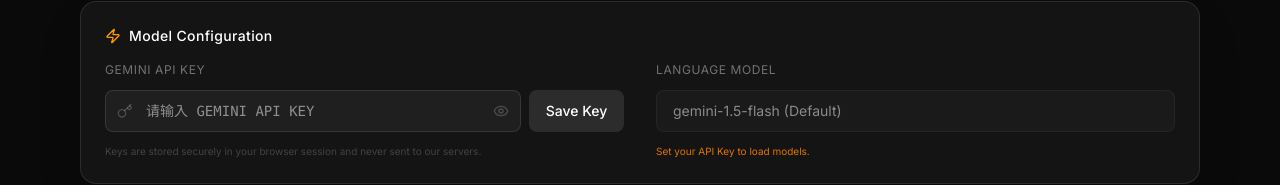
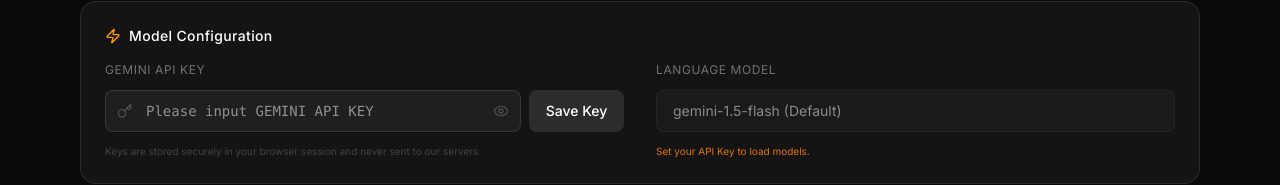
Before and after one commit to misterye/xdit-posts-summarizer, a React (Vite) app: page / in a window 1280 px wide. Both pictures are taken after a click on the button 1196 px from the left and 39 px from the top of the page. Shown: the part 111-296 px from the top of the page. Built offline with nearby package versions, Linux system fonts and the light colour scheme.

Commit message:
Update App.tsx

```diff
--- a/src/App.tsx
+++ b/src/App.tsx
@@ -141,12 +141,13 @@
   const handleSaveApiKey = () => {
     const key = apiKeyInput.trim();
     if (!key) {
-      setApiError('请输入 GEMINI API KEY');
+      setApiError('Please enter a GEMINI API KEY');
       return;
     }
 
     if (!key.startsWith('AIzaSy') || key.length !== 39) {
-      setApiError('API Key 格式不合法，请检查并重新输入合法的 Gemini API Key。');
+      setApiError('Invalid API Key format. Must start with AIzaSy and be 39 characters long.');
+      setApiKeyInput('');
       return;
     }
 
@@ -339,7 +340,7 @@
                       type={showApiKey ? "text" : "password"}
                       value={apiKeyInput}
                       onChange={(e) => setApiKeyInput(e.target.value)}
-                      placeholder="请输入 GEMINI API KEY"
+                      placeholder="Please input GEMINI API KEY"
                       className="w-full bg-[var(--bg-input)] border border-[var(--border-main)] rounded-lg py-2.5 pl-10 pr-10 text-sm text-[var(--text-white)] focus:outline-none focus:ring-1 focus:ring-amber-500/50 focus:border-amber-500/50 transition-all font-mono"
                     />
                     <button
```
